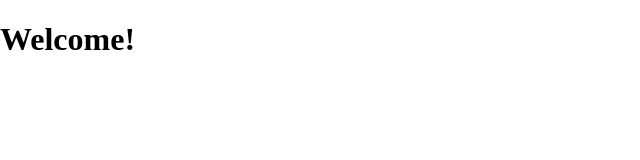
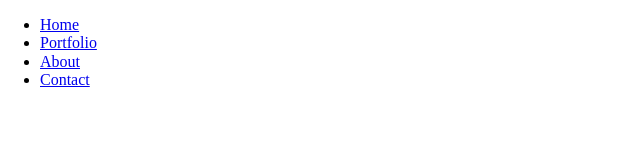
Before and after one commit to nevisende/my-portfolio, a plain HTML site: page index.html in a window 1280 px wide. Shown: the whole page, without its empty margins (0-640 px from the left). Drawn offline with Linux system fonts and the light colour scheme.

Commit message:
Add header

```diff
--- a/index.html
+++ b/index.html
@@ -9,6 +9,14 @@
     <title>nevisende</title>
 </head>
 <body>
-    <h1>Welcome!</h1>
+    <nav>
+        <ul class="nav-list">
+            <li><a href="#">Home</a></li>
+            <li><a href="#">Portfolio</a></li>
+            <li><a href="#">About</a></li>
+            <li><a href="#">Contact</a></li>
+        </ul>
+        <i class="menu-icon"></i>
+    </nav>
 </body>
 </html>
```
